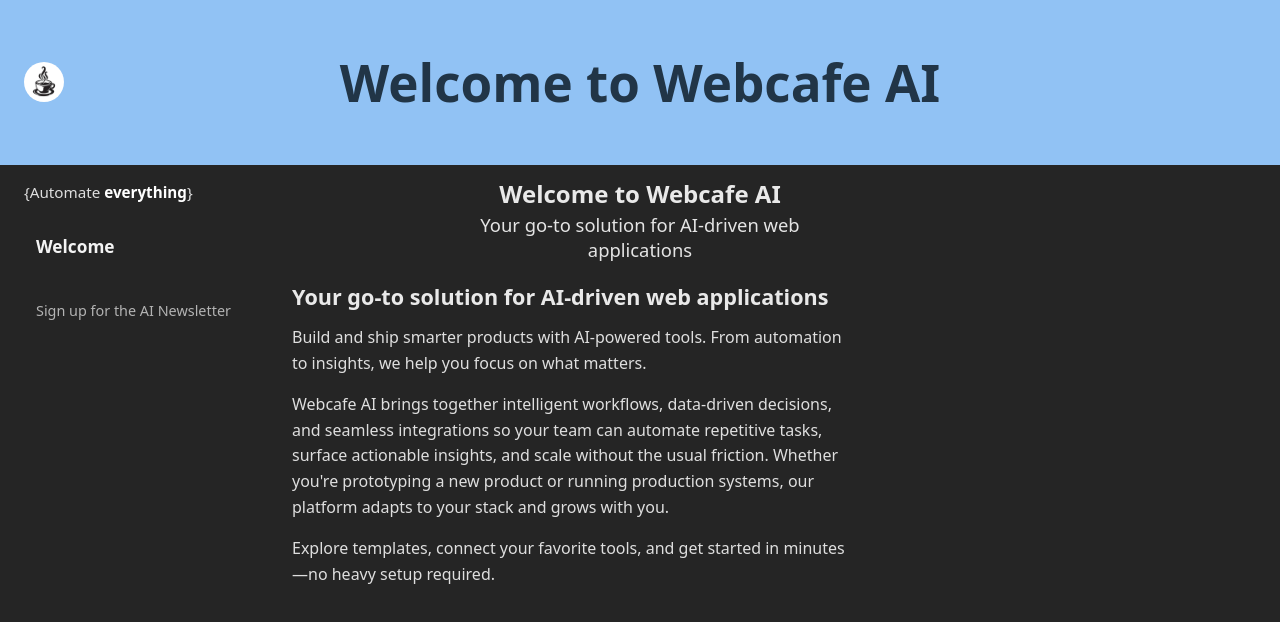
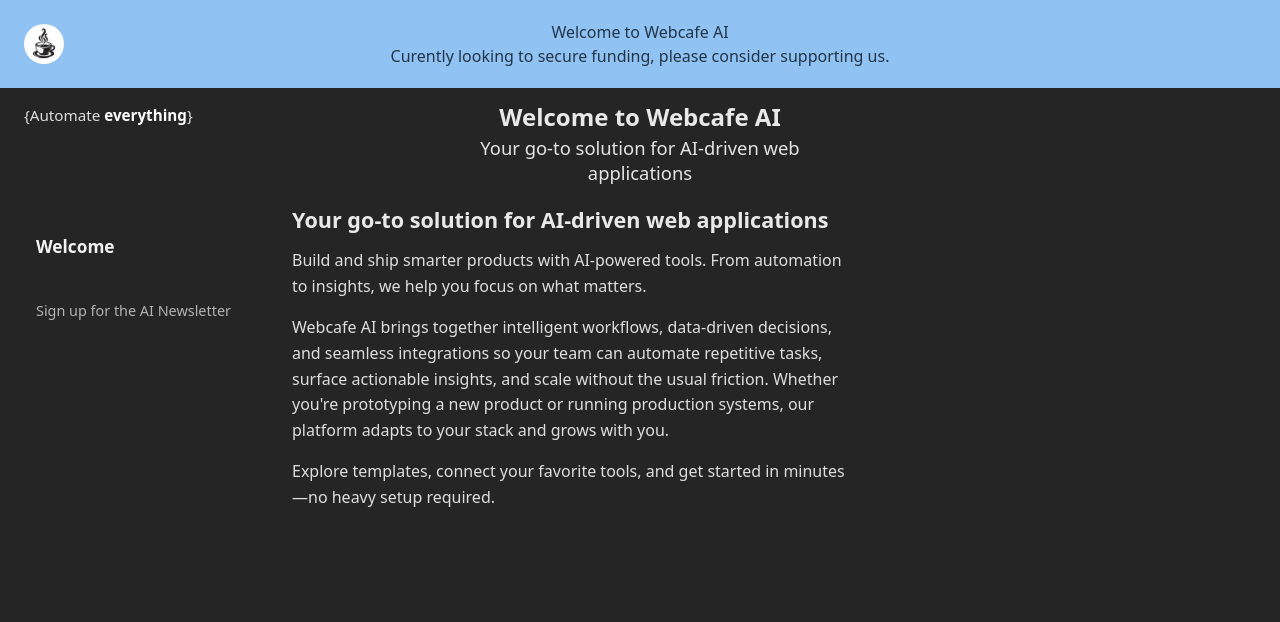
Before and after one commit to kay1-2-3/webcafeland, a React (Vite) app in the folder my-react-app/: page / in a window 1280 px wide. Shown: the top 622 px of the page. Built offline with nearby package versions, Linux system fonts and the light colour scheme.

Commit message:
Banner.jsx updated.

```diff
--- a/my-react-app/src/assets/components/Banner.jsx
+++ b/my-react-app/src/assets/components/Banner.jsx
@@ -4,7 +4,8 @@
 const Banner = () => {
   return (
     <div className="banner">
-      <h1>Welcome to Webcafe AI</h1>
+      <div>Welcome to Webcafe AI</div>
+      <div>Curently looking to secure funding, please consider supporting us.</div>
       <img src="/cup192.png" alt="Webcafe" className="banner-logo" />
     </div>
   );
```
